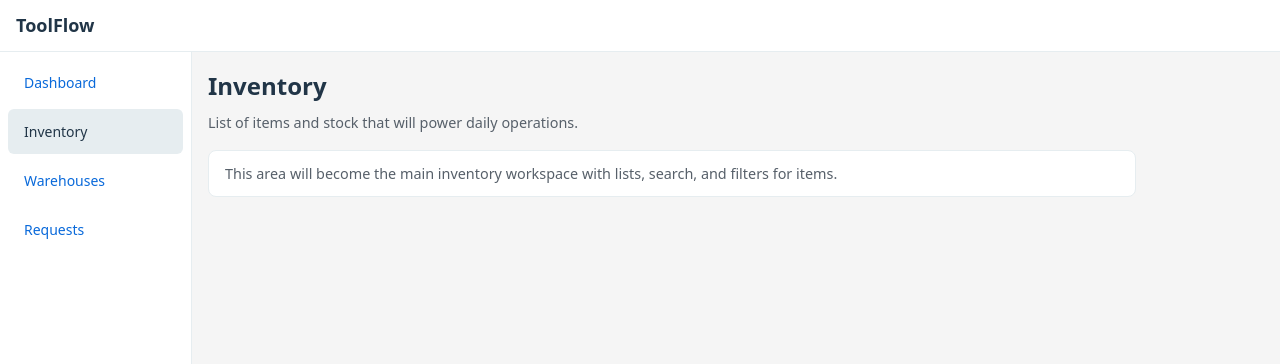
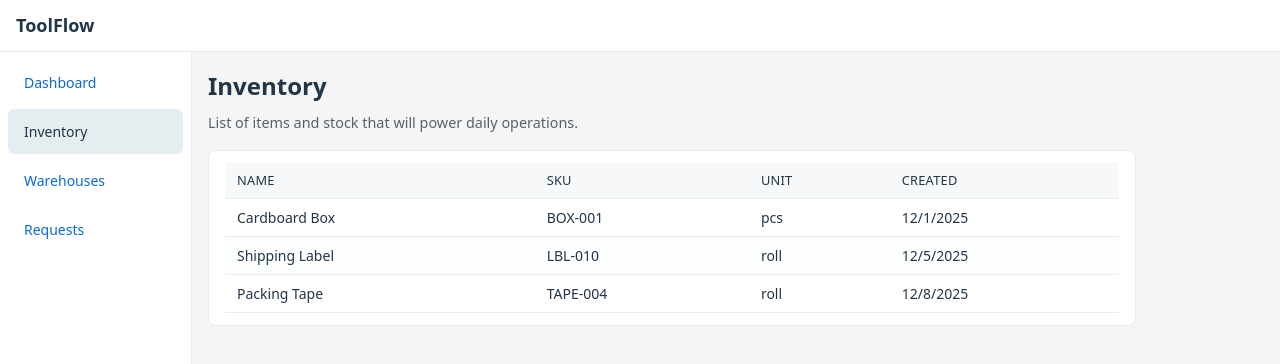
Before and after one commit to semiostrov-source/Toolflow, a React (Vite) app: page /inventory in a window 1280 px wide. Shown: the top 364 px of the page. Built offline with nearby package versions, Linux system fonts and the light colour scheme.

Commit message:
feat: add inventory table UI skeleton with mock data

```diff
--- /dev/null
+++ b/src/features/inventory/components/InventoryTable.tsx
@@ -0,0 +1,69 @@
+import type { Item } from '../../inventory'
+
+const mockItems: Item[] = [
+  {
+    id: 'item-1',
+    name: 'Cardboard Box',
+    sku: 'BOX-001',
+    unit: 'pcs',
+    createdAt: '2025-12-01T10:15:00.000Z',
+  },
+  {
+    id: 'item-2',
+    name: 'Shipping Label',
+    sku: 'LBL-010',
+    unit: 'roll',
+    createdAt: '2025-12-05T09:00:00.000Z',
+  },
+  {
+    id: 'item-3',
+    name: 'Packing Tape',
+    sku: 'TAPE-004',
+    unit: 'roll',
+    createdAt: '2025-12-08T14:30:00.000Z',
+  },
+]
+
+export function InventoryTable() {
+  const items = mockItems
+  const hasItems = items.length > 0
+
+  return (
+    <section className="page-section">
+      <div className="inventory-table-container">
+        <table className="inventory-table">
+          <thead className="inventory-table-header">
+            <tr>
+              <th scope="col">Name</th>
+              <th scope="col">SKU</th>
+              <th scope="col">Unit</th>
+              <th scope="col">Created</th>
+            </tr>
+          </thead>
+          <tbody>
+            {hasItems ? (
+              items.map((item) => (
+                <tr key={item.id} className="inventory-table-row">
+                  <td className="inventory-table-cell inventory-table-cell--primary">
+                    {item.name}
+                  </td>
+                  <td className="inventory-table-cell">{item.sku}</td>
+                  <td className="inventory-table-cell">{item.unit}</td>
+                  <td className="inventory-table-cell">
+                    {new Date(item.createdAt).toLocaleDateString()}
+                  </td>
+                </tr>
+              ))
+            ) : (
+              <tr className="inventory-table-empty-row">
+                <td colSpan={4} className="inventory-table-empty">
+                  No inventory items yet.
+                </td>
+              </tr>
+            )}
+          </tbody>
+        </table>
+      </div>
+    </section>
+  )
+}
--- a/src/index.css
+++ b/src/index.css
@@ -284,6 +284,49 @@ a:hover {
   font-size: 0.9rem;
 }
 
+.inventory-table-container {
+  width: 100%;
+  overflow-x: auto;
+}
+
+.inventory-table {
+  width: 100%;
+  border-collapse: collapse;
+  font-size: 0.875rem;
+  min-width: 480px;
+}
+
+.inventory-table-header th {
+  text-align: left;
+  padding: 0.5rem 0.75rem;
+  font-weight: 500;
+  font-size: 0.8rem;
+  text-transform: uppercase;
+  letter-spacing: 0.02em;
+  background: #f6f8fa;
+  border-bottom: 1px solid #e6edf0;
+}
+
+.inventory-table-row:nth-child(even) .inventory-table-cell {
+  background: #fdfefe;
+}
+
+.inventory-table-cell {
+  padding: 0.5rem 0.75rem;
+  border-bottom: 1px solid #e6edf0;
+  white-space: nowrap;
+}
+
+.inventory-table-cell--primary {
+  font-weight: 500;
+}
+
+.inventory-table-empty {
+  padding: 0.75rem 0.75rem;
+  text-align: center;
+  color: #57606a;
+}
+
 @media (prefers-color-scheme: dark) {
   :root {
     color: #e6edf1;
@@ -334,6 +377,19 @@ a:hover {
     background: #161b22;
     border-color: #30363d;
   }
+  .inventory-table-header th {
+    background: #161b22;
+    border-bottom-color: #30363d;
+  }
+  .inventory-table-row:nth-child(even) .inventory-table-cell {
+    background: #0d1117;
+  }
+  .inventory-table-cell {
+    border-bottom-color: #30363d;
+  }
+  .inventory-table-empty {
+    color: #8b949e;
+  }
   a {
     color: #58a6ff;
   }
--- a/src/pages/InventoryPage.tsx
+++ b/src/pages/InventoryPage.tsx
@@ -1,4 +1,5 @@
 import { PageHeader } from '../shared/ui'
+import { InventoryTable } from '../features/inventory/components/InventoryTable'
 
 export function InventoryPage() {
   return (
@@ -7,12 +8,7 @@ export function InventoryPage() {
         title="Inventory"
         description="List of items and stock that will power daily operations."
       />
-      <section className="page-section">
-        <p>
-          This area will become the main inventory workspace with lists, search,
-          and filters for items.
-        </p>
-      </section>
+      <InventoryTable />
     </>
   )
 }
```
Also changed, not shown: ai_docs/develop/components/page-header-and-skeleton.md (+49 -0 lines), 2 other files (tests, documents, lock files or other folders).
